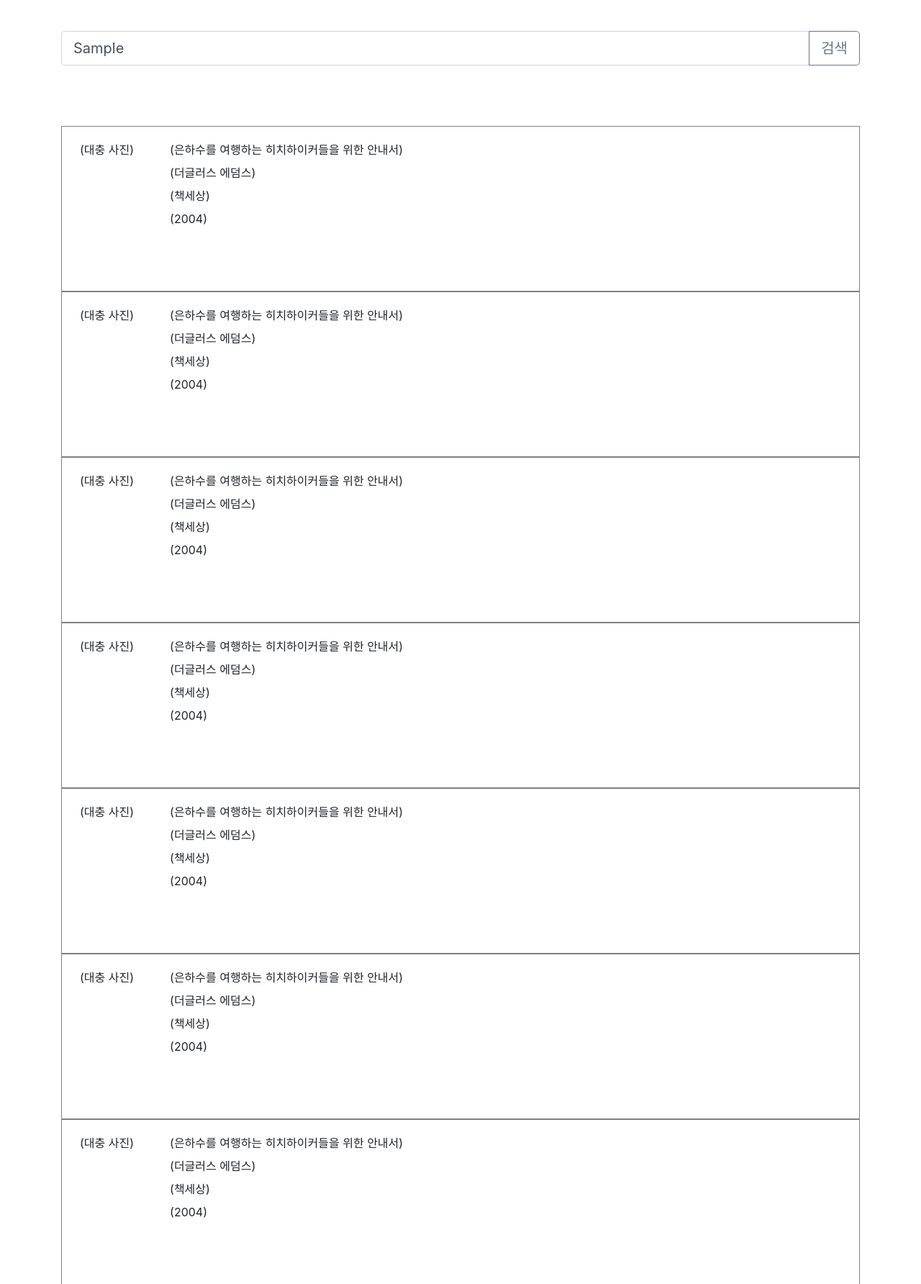
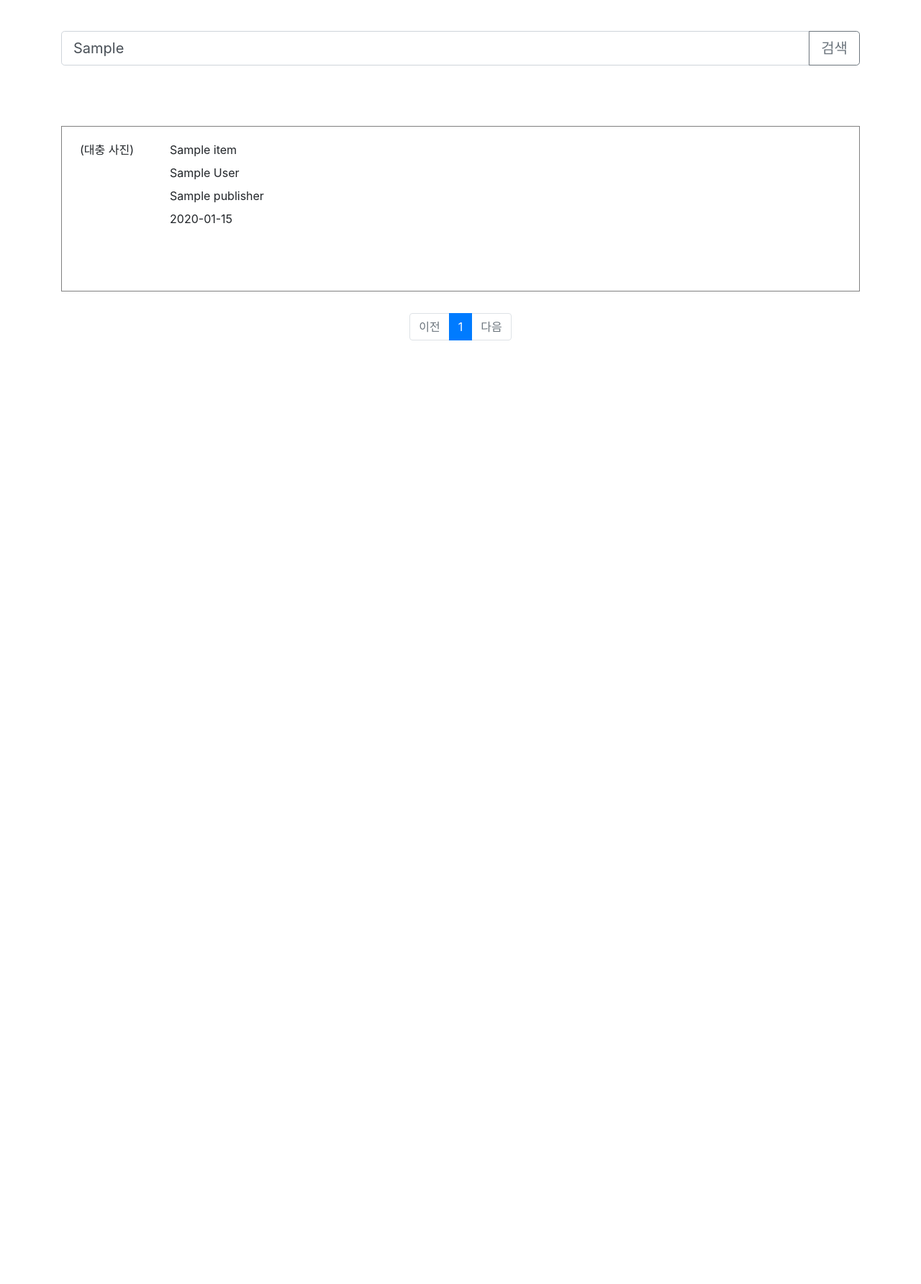
Before and after one commit to Srltas/3-1-OpenSource_Project, a Django app: template django_project/templates/search/search_result.html in a window 1280 px wide. Shown: the part 165-1949 px from the top of the page at 72% size. After the commit the page ends 638 px from the top, so only its background shows below. Run offline with Django 3.2, Linux system fonts and the light colour scheme; the template is opened without the code that fills it: most values are stand-ins (such as "Sample title", 1, 10 or a date in 2020); some libraries are stand-ins or nearby versions.

Commit message:
search_result.html 책정보 변수명 추가

```diff
--- a/django_project/search/views.py
+++ b/django_project/search/views.py
@@ -8,7 +8,7 @@ def index(request):
     kw = request.GET.get('kw', '')
 
     # 입력 파라미터
-    page = request.GET.get('page', '1') # 페이지
+    page = request.GET.get('page', 1) # 페이지
 
     # 조회
     page_list = lib_search(kw, page)
--- a/django_project/templates/search/search_result.html
+++ b/django_project/templates/search/search_result.html
@@ -18,7 +18,7 @@
 <div class="searchList">
 <ul class="resultList">
     <!-- 책 리스트 반복문 -->
-    {% for i in "x"|rjust:"10" %}
+    {% for item in items %}
     <li class="item">
         <dl>
         <!--
@@ -33,14 +33,20 @@
             <div class="rightInfo" style="display:inline-block">
                 <dt class="tag">제목</dt>
                 <dd class="info">
-                    <a>(은하수를 여행하는 히치하이커들을 위한 안내서)</a>
+                    <a>{{ item.title }}</a>
                 </dd>
                 <dt class="tag">저자</dt>
-                <dd class="info">(더글러스 에덤스)</dd>
+                <dd class="info">
+                    <a>{{ item.author }}</a>
+                </dd>
                 <dt class="tag">출판사</dt>
-                <dd class="info">(책세상)</dd>
+                <dd class="info">
+                    <a>{{ item.publisher }}</a>
+                </dd>
                 <dt class="tag">출판년도</dt>
-                <dd class="info">(2004)</dd>
+                <dd class="info">
+                    <a>{{ item.pubdate }}</a>
+                </dd>
             </div>
         </dl>
     </li>
```
